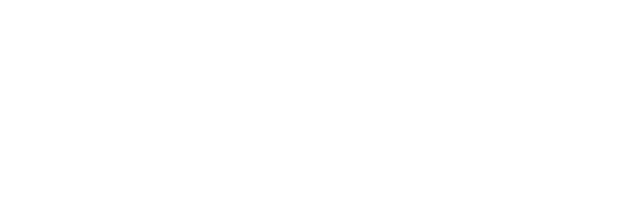
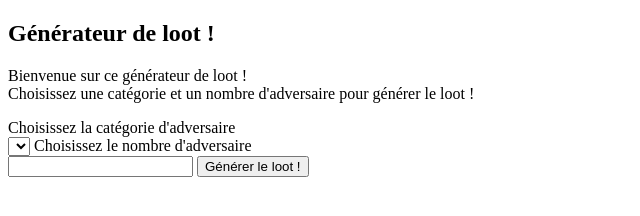
Before and after one commit to SweetKaktus/GenerateurButins, a plain HTML site: page index.html in a window 1280 px wide. Shown: the whole page, without its empty margins (0-640 px from the left). Drawn offline with Linux system fonts and the light colour scheme.

Commit message:
Debut mise en place UI et prise de note sur les prochaines etapes

```diff
--- a/index.html
+++ b/index.html
@@ -8,6 +8,28 @@
     <link rel="stylesheet" href="style.css">
 </head>
 <body>
+    <main>
+        <section class="presentation">
+            <h1>Générateur de loot !</h1>
+            <p>
+                Bienvenue sur ce générateur de loot ! <br>
+                Choisissez une catégorie et un nombre d'adversaire pour générer le loot !
+            </p>
+        </section>
+        <section class="saisieUser">
+            <form action="">
+                <label for="chooseCat">Choisissez la catégorie d'adversaire <br></label>
+                <select name="chooseCat" id="chooseCat">
 
+                </select>
+                <label for="enemyNumber">Choisissez le nombre d'adversaire <br></label>
+                <input type="number" name="enemyNumber" id="enemyNumber">
+                <button type="button" id="generateLoot">Générer le loot !</button>
+            </form>
+        </section>
+        <section class="affichageLoot">
+
+        </section>
+    </main>
 </body>
 </html>
--- a/script.js
+++ b/script.js
@@ -67,7 +67,7 @@ function looter(categorieChoisie, nombreAdversaires) {
 			if (j === 0) {console.log("Premier loot :");}
 			else {console.log("Second loot : ");}
 
-			let roll_dice = getRandomInt(100); // Ce dé est tiré pour la rareté du loot
+			let roll_dice = getRandomInt(100)+1; // Ce dé est tiré pour la rareté du loot
 			let ma_rarete = roll_dice <= 60 ? echelleRarete.find(r => roll_dice <= r.chance).label : "pas de loot !"; // La rareté finale
 			console.log("Resultat Dé", roll_dice); // Contrôle résultat dé pour vérifier la cohérence avec la suite de l'algo
 			console.log("Meilleure rareté", ma_rarete); // Contrôle de la concordance du nv de rareté avec le dice result
```
Also changed, not shown: notes de travail.txt (added).
